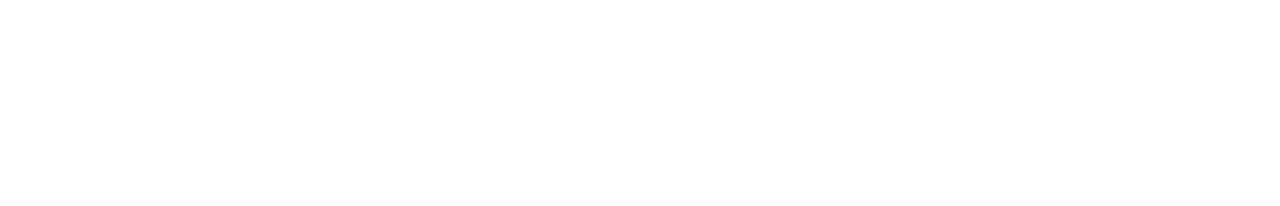
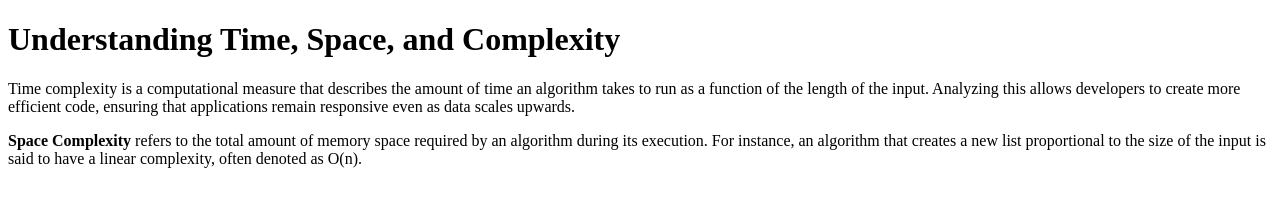
Before and after one commit to acciojob/time-and-space-complexity-tafayzul, a website: page main.html in a window 1280 px wide. Drawn offline with Linux system fonts and the light colour scheme.

Commit message:
created a submission

```diff
--- a/main.html
+++ b/main.html
@@ -4,10 +4,18 @@
 
 <head>
 	<link rel="stylesheet" href="styles.css">
+	<title>Complexity Analysis</title>
 </head>
 
 <body>
 	<!-- the entire body must be written by student -->
+
+	<h1>Understanding Time, Space, and Complexity</h1>
+
+    <p>Time complexity is a computational measure that describes the amount of time an algorithm takes to run as a function of the length of the input. Analyzing this allows developers to create more efficient code, ensuring that applications remain responsive even as data scales upwards.</p>
+
+    <p><b>Space Complexity</b> refers to the total amount of memory space required by an algorithm during its execution. For instance, an algorithm that creates a new list proportional to the size of the input is said to have a linear complexity, often denoted as O(n).</p>
+
     <script type="text/javascript" src="./script.js">
 </script>
 
```
